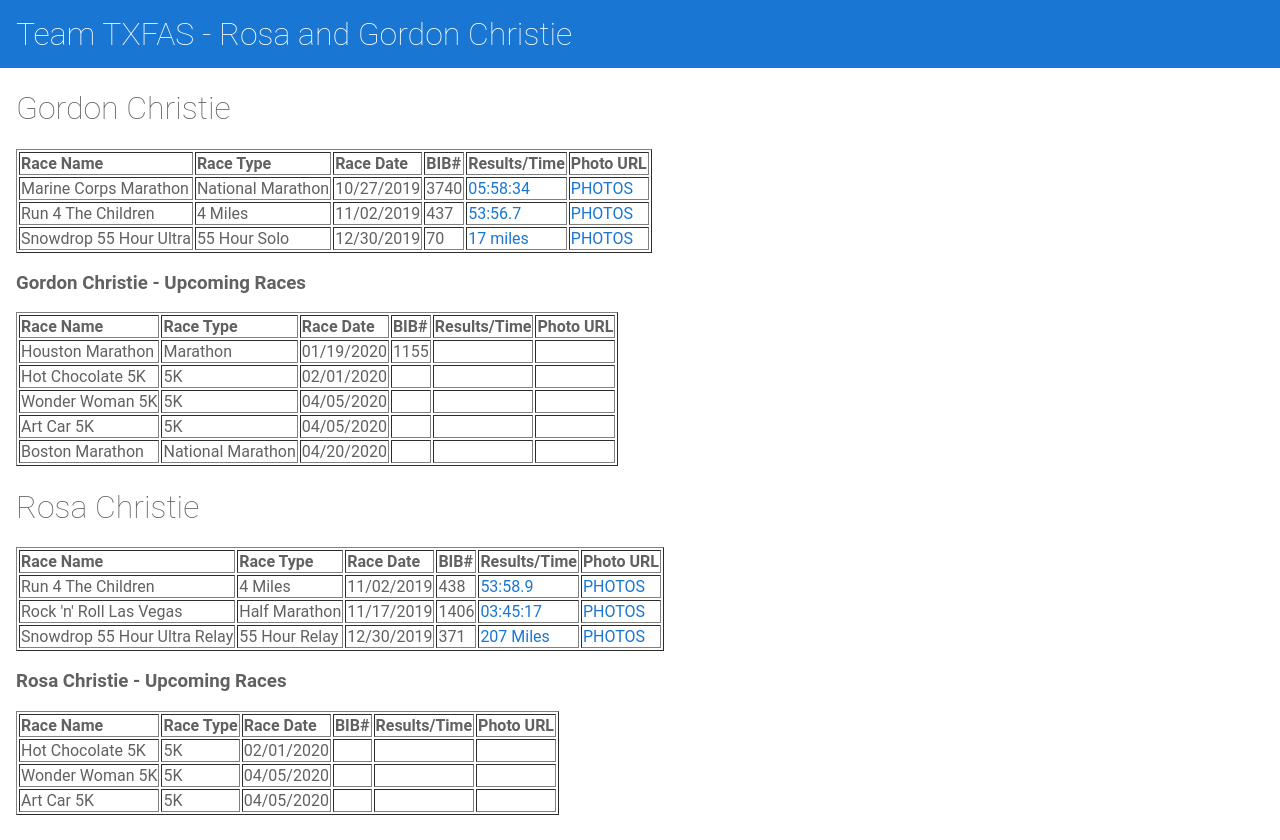
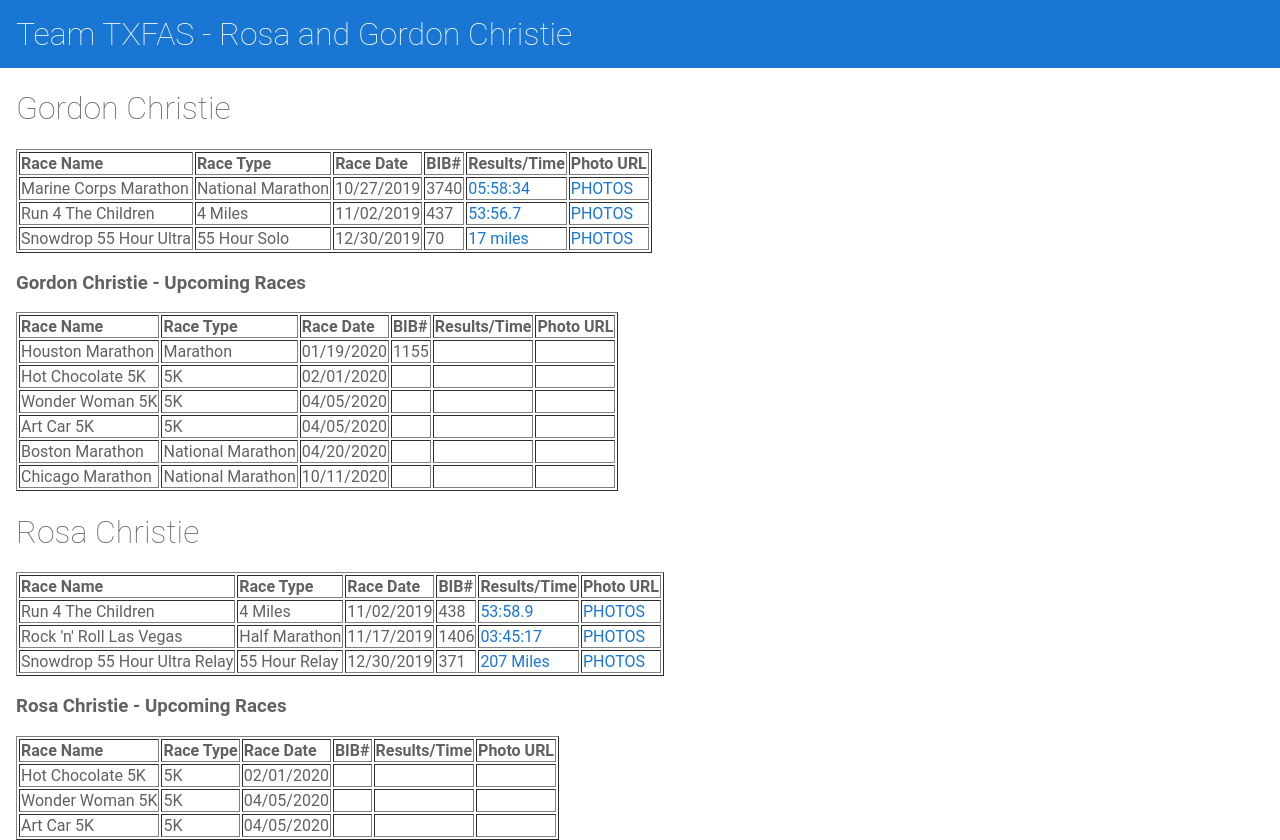
Before and after one commit to gchristie/txfas, an Angular app: page / in a window 1280 px wide. Before the commit the page ends 815 px from the top, so only its background shows below. Built offline with nearby package versions, Linux system fonts and the light colour scheme.

Commit message:
1 file modified

```diff
--- a/src/app/racedata.ts
+++ b/src/app/racedata.ts
@@ -64,12 +64,18 @@ photourl: ''
 }
 ,
 {
+runner: 'Gordon', status:'Future',
+name: 'Chicago Marathon',    racedate: '10/11/2020',    racetype: 'National Marathon', bibnumber: '', racetime: '',
+resultsurl:'',
+photourl: ''
+}
+,
+{
 runner: 'Gordon', status:'Hide',
 name: '',    racedate: '',    racetype: '', bibnumber: '', racetime: '',
 resultsurl:'',
 photourl: ''
 }
-
 //Rosa Data
 ,
 {
```
